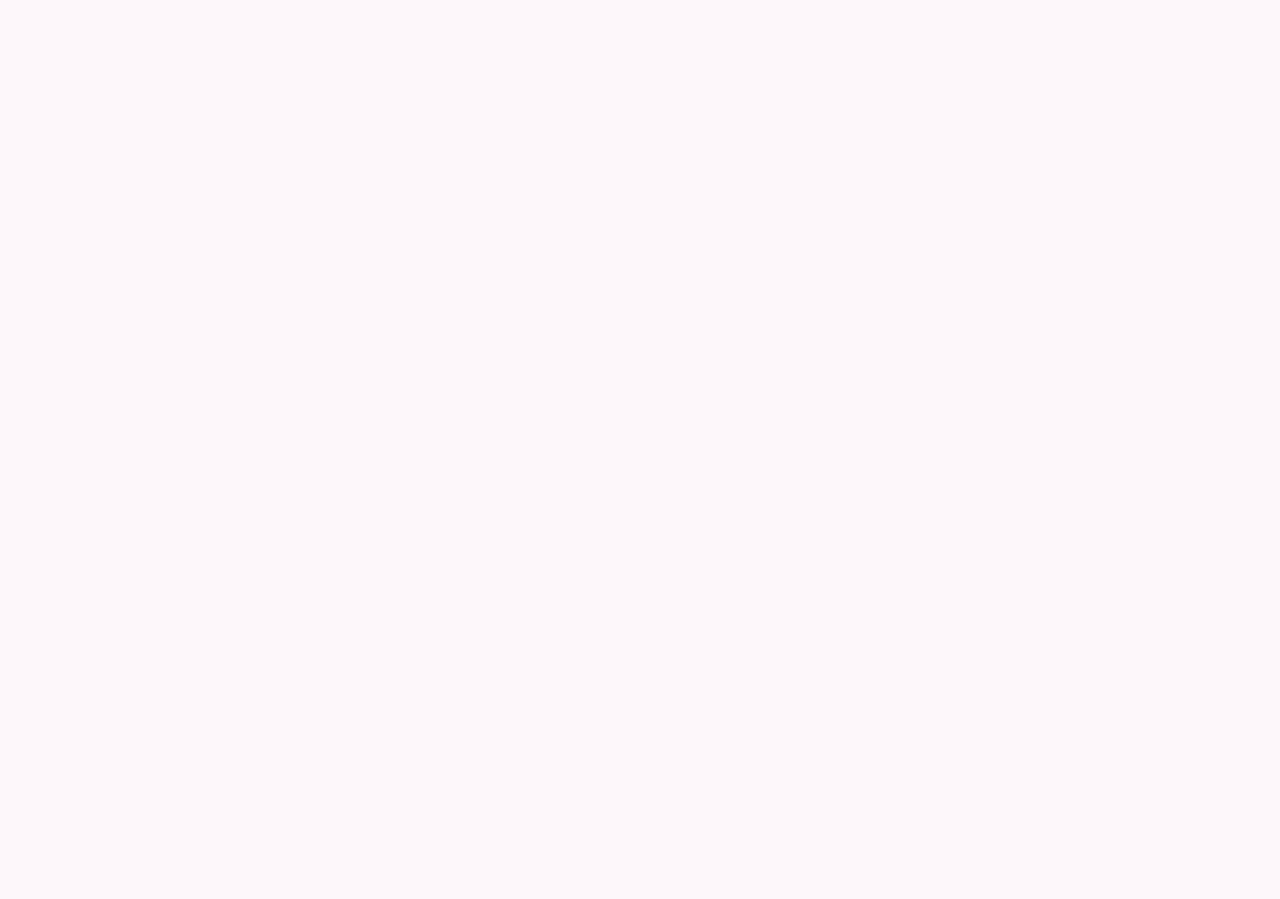
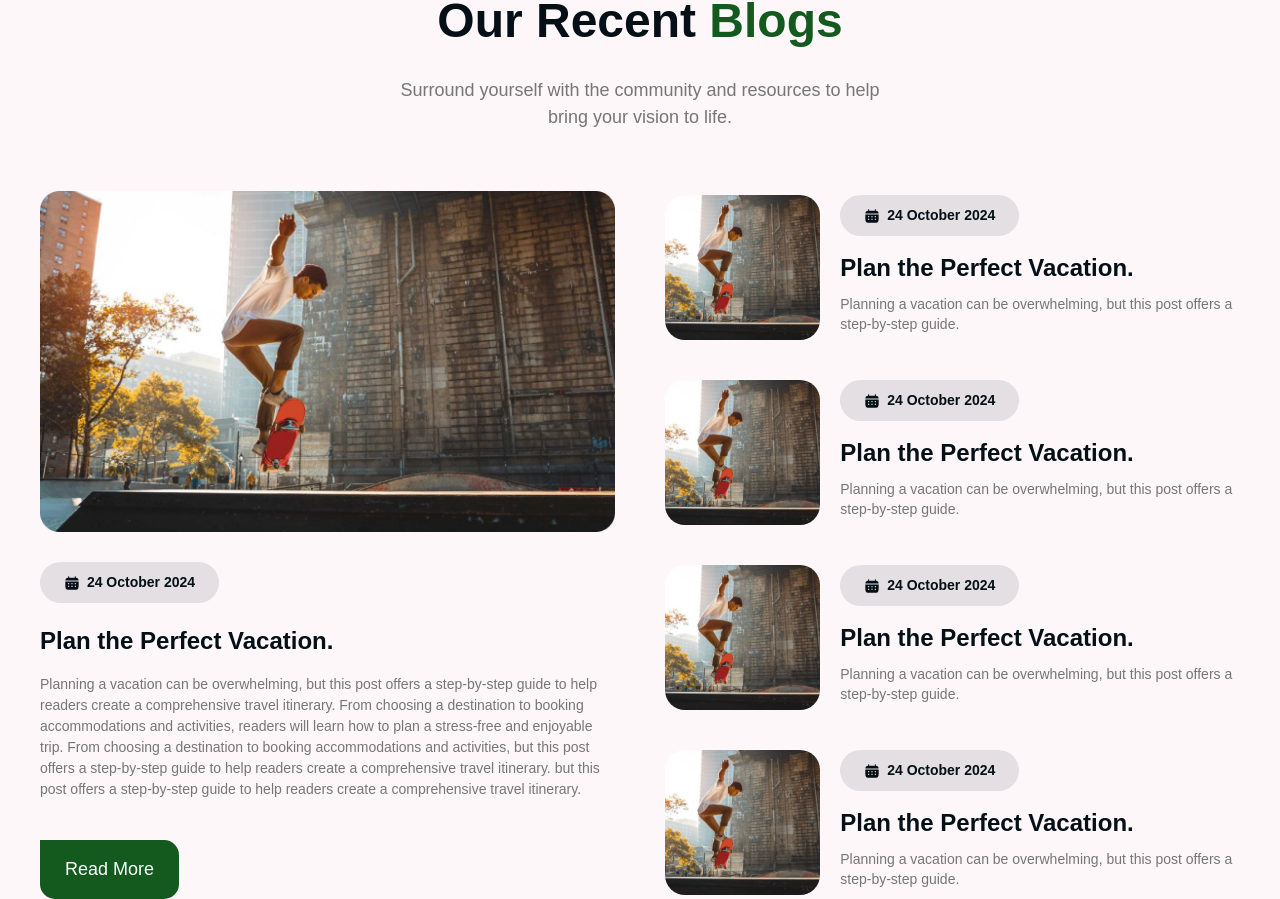
Before and after one commit to itsmiraz/kalitrip-website-design, a Next.js app: page / in a window 1280 px wide. Shown: the part 5420-6319 px from the top of the page. Before the commit the page ends 5285 px from the top, so only its background shows below. Built offline with nearby package versions, Linux system fonts and the light colour scheme.

Commit message:
new section adde

```diff
--- /dev/null
+++ b/src/app/components/blogs.tsx
@@ -0,0 +1,94 @@
+import React from "react";
+import BlogCover from "@/assets/images/blogCover.png";
+import Image from "next/image";
+import Calender from "@/assets/icons/Calender.svg";
+const Blogs = () => {
+  const otherBlogs = [
+    {
+      img: BlogCover,
+      title: "Plan the Perfect Vacation.",
+      desc: "Planning a vacation can be overwhelming, but this post offers a step-by-step guide.",
+    },
+    {
+      img: BlogCover,
+      title: "Plan the Perfect Vacation.",
+      desc: "Planning a vacation can be overwhelming, but this post offers a step-by-step guide.",
+    },
+    {
+      img: BlogCover,
+      title: "Plan the Perfect Vacation.",
+      desc: "Planning a vacation can be overwhelming, but this post offers a step-by-step guide.",
+    },
+    {
+      img: BlogCover,
+      title: "Plan the Perfect Vacation.",
+      desc: "Planning a vacation can be overwhelming, but this post offers a step-by-step guide.",
+    },
+  ];
+
+  return (
+    <div className="pt-[120px] px-10">
+      <h2 className="text-[#040F16] pb-[20px] text-[48px] text-center  font-semibold">
+        Our Recent <span className="text-[#14591D]">Blogs</span>
+      </h2>
+      <p className="text-[#767676] font-medium text-center text-[18px]">
+        Surround yourself with the community and resources to help <br /> bring
+        your vision to life.
+      </p>
+
+      <div className="pt-[60px] place-items-center mx-auto grid grid-cols-2 gap-x-[50px] max-w-[1240px]">
+        {/* cover */}
+
+        <div>
+          <Image src={BlogCover} alt="" />
+          <div className="mt-[30px]  flex items-center w-[179px] text-heading-color font-semibold gap-x-[7px] justify-center  text-[14px] py-[10px] px-[20px] bg-[#040F16]/10 rounded-full">
+            <Calender />
+            <p>24 October 2024</p>
+          </div>
+          <h2 className="text-[24px] mt-[20px] font-semibold text-heading-color pb-[15px]">
+            Plan the Perfect Vacation.
+          </h2>
+          <p className="text-[#767676] text-[14px] font-medium ">
+            Planning a vacation can be overwhelming, but this post offers a
+            step-by-step guide to help readers create a comprehensive travel
+            itinerary. From choosing a destination to booking accommodations and
+            activities, readers will learn how to plan a stress-free and
+            enjoyable trip. From choosing a destination to booking
+            accommodations and activities, but this post offers a step-by-step
+            guide to help readers create a comprehensive travel itinerary. but
+            this post offers a step-by-step guide to help readers create a
+            comprehensive travel itinerary.
+          </p>
+          <button className="px-[25px] mt-[40px] bg-[#14591D]  text-white text-[18px] py-[16px] rounded-[15px] rounded-tl-[0px]">
+            Read More
+          </button>
+        </div>
+
+        {/* others */}
+        <div className="space-y-[40px]">
+          {otherBlogs.map((item, i) => (
+            <div className="flex gap-x-[20px]" key={i}>
+              <div className="w-[200px] h-[145px] overflow-hidden  rounded-[20px]" >
+                <Image src={item.img} alt=""  className="h-full w-full object-cover"/>
+              </div>
+              <div>
+                <div className=" flex items-center w-[179px] text-heading-color font-semibold gap-x-[7px] justify-center  text-[14px] py-[10px] px-[20px] bg-[#040F16]/10 rounded-full">
+                  <Calender />
+                  <p>24 October 2024</p>
+                </div>
+                <h2 className="text-[24px] leading-[100%] mt-[20px] font-semibold text-heading-color pb-[15px]">
+                  {item.title}
+                </h2>
+                <p className="text-[#767676] leading-[140%] text-[14px] font-medium ">
+                  {item.desc}
+                </p>
+              </div>
+            </div>
+          ))}
+        </div>
+      </div>
+    </div>
+  );
+};
+
+export default Blogs;
--- a/src/app/page.tsx
+++ b/src/app/page.tsx
@@ -1,3 +1,4 @@
+import Blogs from "./components/blogs";
 import Expertise from "./components/expertise";
 import Hero from "./components/hero";
 import PricingPlan from "./components/pricingPlan";
@@ -10,8 +11,9 @@ export default function Home() {
       <Hero />
       <Expertise />
       <PricingPlan />
-      <Products/>
-      <Testimonials/>
+      <Products />
+      <Testimonials />
+      <Blogs />
     </div>
   );
 }
```
Also changed, not shown: src/app/components/hero.tsx (+13 -15 lines), src/app/components/testimonials.tsx (line endings or trailing spaces), src/assets/icons/Calender.svg (added), src/assets/images/blogCover.png (added).
